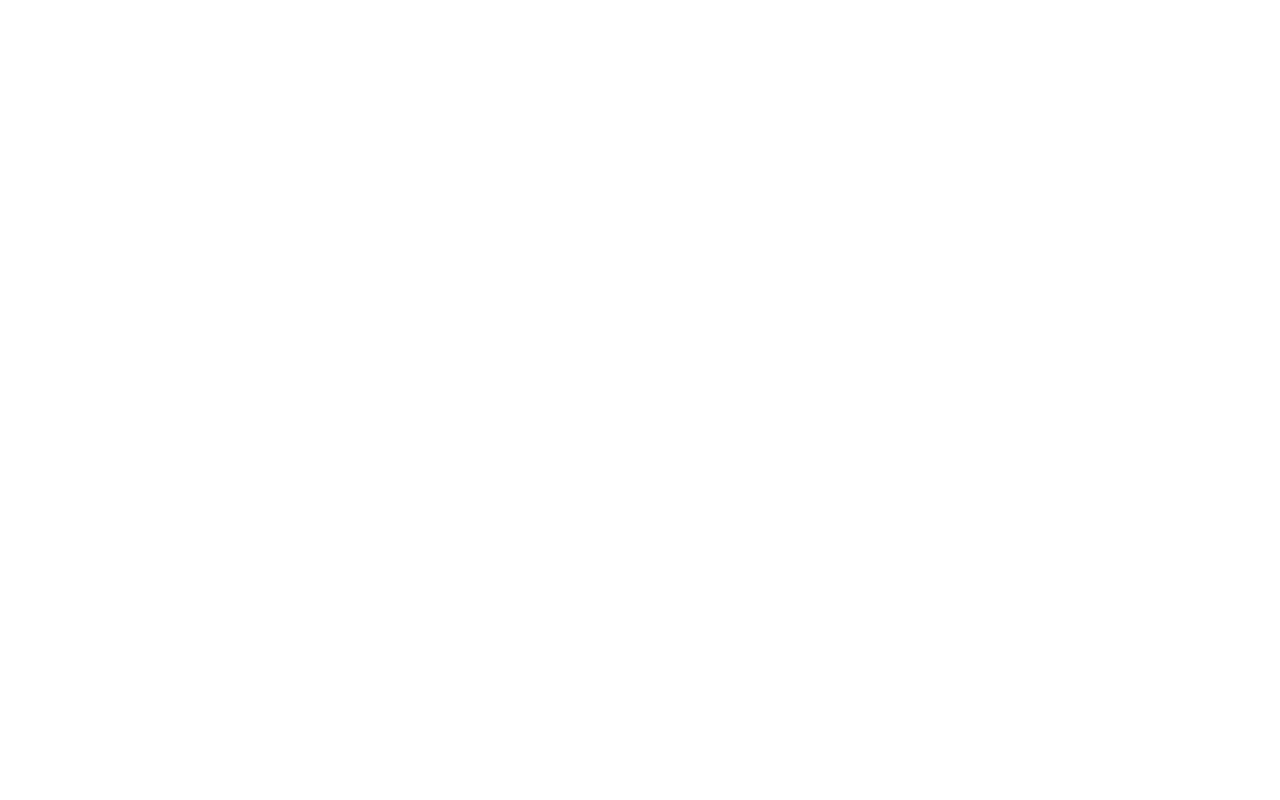
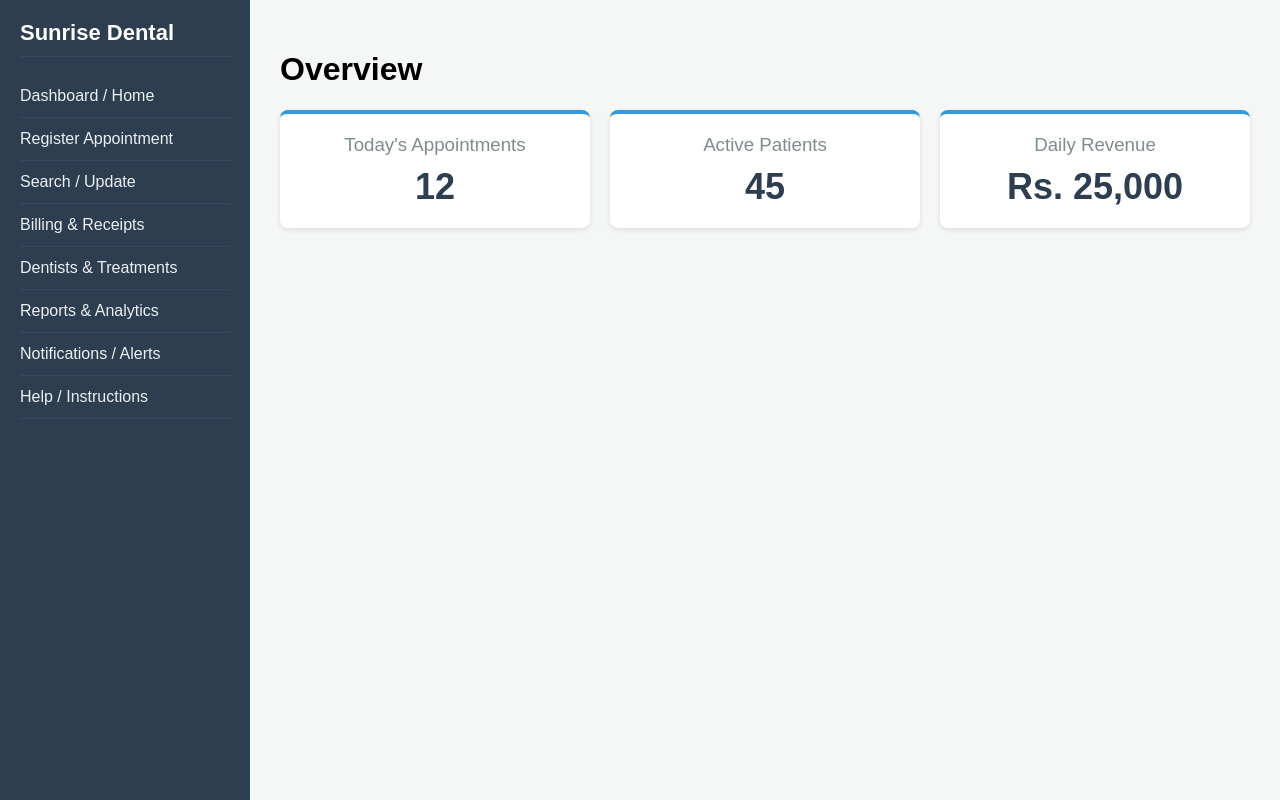
Before and after one commit to maliiiiindudimalsha/sunrise-dental-clinic, a plain HTML site: page frontend/dashboard.html in a window 1280 px wide. Drawn offline with Linux system fonts and the light colour scheme.

Commit message:
feat: design dashboard UI and link login redirection

```diff
--- a/frontend/dashboard.html
+++ b/frontend/dashboard.html
@@ -0,0 +1,40 @@
+<!DOCTYPE html>
+<html lang="en">
+<head>
+    <meta charset="UTF-8">
+    <title>Dashboard - Sunrise Dental</title>
+    <style>
+        body { font-family: Arial, sans-serif; margin: 0; background-color: #f4f7f6; display: flex; }
+        .sidebar { width: 250px; background: #2c3e50; color: white; height: 100vh; padding: 20px; box-sizing: border-box; }
+        .sidebar h2 { margin-top: 0; font-size: 22px; border-bottom: 1px solid #34495e; padding-bottom: 10px; }
+        .sidebar a { color: #ecf0f1; text-decoration: none; display: block; padding: 12px 0; border-bottom: 1px solid #34495e; }
+        .sidebar a:hover { color: #3498db; }
+        .content { flex: 1; padding: 30px; }
+        .card-container { display: flex; gap: 20px; margin-top: 20px; }
+        .card { background: white; padding: 20px; border-radius: 8px; box-shadow: 0 2px 5px rgba(0,0,0,0.1); flex: 1; text-align: center; border-top: 4px solid #3498db; }
+        .card h3 { margin: 0; color: #7f8c8d; font-weight: normal; }
+        .card h2 { margin: 10px 0 0 0; color: #2c3e50; font-size: 36px; }
+    </style>
+</head>
+<body>
+    <div class="sidebar">
+        <h2>Sunrise Dental</h2>
+        <a href="dashboard.html">Dashboard / Home</a>
+        <a href="register_appointment.html">Register Appointment</a>
+        <a href="manage_appointments.html">Search / Update</a>
+        <a href="billing.html">Billing & Receipts</a>
+        <a href="manage_dentists_treatments.html">Dentists & Treatments</a>
+        <a href="reports.html">Reports & Analytics</a>
+        <a href="notifications.html">Notifications / Alerts</a>
+        <a href="help.html">Help / Instructions</a>
+    </div>
+    <div class="content">
+        <h1>Overview</h1>
+        <div class="card-container">
+            <div class="card"><h3>Today's Appointments</h3><h2>12</h2></div>
+            <div class="card"><h3>Active Patients</h3><h2>45</h2></div>
+            <div class="card"><h3>Daily Revenue</h3><h2>Rs. 25,000</h2></div>
+        </div>
+    </div>
+</body>
+</html>
```
Also changed, not shown: frontend/index.html (+2 -1 lines).
